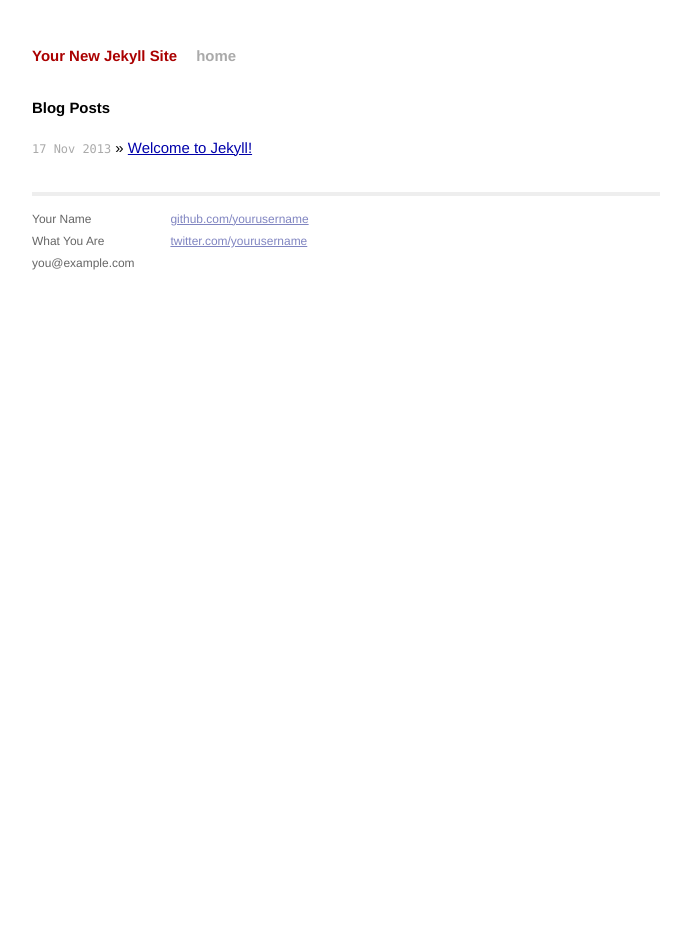
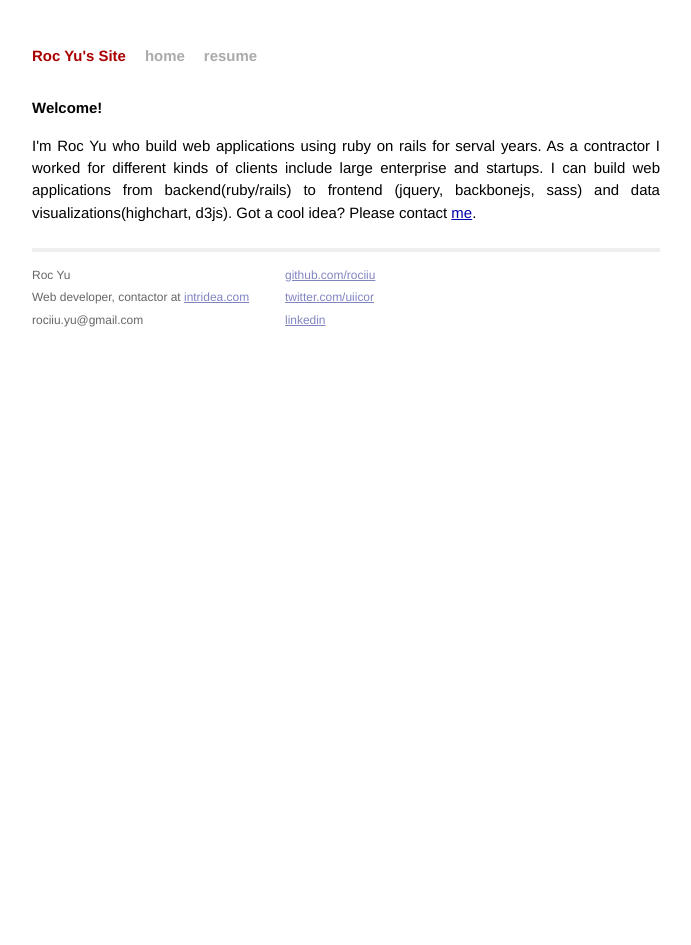
Before and after one commit to rociiu/rociiu_old, a Jekyll site: the page built from index.html, in a window 1280 px wide. Shown: the whole page, without its empty margins (294-985 px from the left). Built offline with Jekyll 4.4.1, drawn with Linux system fonts in a browser that asks for light colours; Markdown is read by kramdown in place of the engine named in the settings.

Commit message:
add new content, resume

```diff
--- a/_config.yml
+++ b/_config.yml
@@ -1,3 +1,3 @@
-name: Your New Jekyll Site
+name: Roc Yu's Site
 markdown: redcarpet
 pygments: true
--- a/_layouts/default.html
+++ b/_layouts/default.html
@@ -5,7 +5,6 @@
         <meta http-equiv="X-UA-Compatible" content="IE=edge,chrome=1">
         <title>{{ page.title }}</title>
         <meta name="viewport" content="width=device-width">
-
         <!-- syntax highlighting CSS -->
         <link rel="stylesheet" href="/css/syntax.css">
 
@@ -19,6 +18,7 @@
           <div class="header">
             <h1 class="title"><a href="/">{{ site.name }}</a></h1>
             <a class="extra" href="/">home</a>
+            <a href="/resume.pdf" class="extra">resume</a>
           </div>
 
           {{ content }}
@@ -26,15 +26,16 @@
           <div class="footer">
             <div class="contact">
               <p>
-                Your Name<br />
-                What You Are<br />
-                you@example.com
+                Roc Yu<br />
+                Web developer, contactor at <a href="http://intridea.com">intridea.com</a><br />
+                rociiu.yu@gmail.com
               </p>
             </div>
             <div class="contact">
               <p>
-                <a href="https://github.com/yourusername">github.com/yourusername</a><br />
-                <a href="https://twitter.com/yourusername">twitter.com/yourusername</a><br />
+                <a href="https://github.com/rociiu">github.com/rociiu</a><br />
+                <a href="https://twitter.com/uiicor">twitter.com/uiicor</a><br />
+                <a href="http://www.linkedin.com/pub/roc-yu/12/63/aa8">linkedin</a>
               </p>
             </div>
           </div>
--- a/index.html
+++ b/index.html
@@ -1,8 +1,13 @@
 ---
 layout: default
-title: Your New Jekyll Site
+title: Roc Yu's personal site
 ---
 
+<div id="introduction">
+  <h3>Welcome! </h3>
+  <p>I'm Roc Yu who build web applications using ruby on rails for serval years. As a contractor I worked for different kinds of clients include large enterprise and startups. I can build web applications from backend(ruby/rails) to frontend (jquery, backbonejs, sass) and data visualizations(highchart, d3js). Got a cool idea? Please contact <a href="mailto:rociiu.yu@gmail.com">me</a>.</p>
+</div>
+<!--
 <div id="home">
   <h1>Blog Posts</h1>
   <ul class="posts">
@@ -11,3 +16,4 @@ title: Your New Jekyll Site
     {% endfor %}
   </ul>
 </div>
+-->
```
Also changed, not shown: 1 other file.
